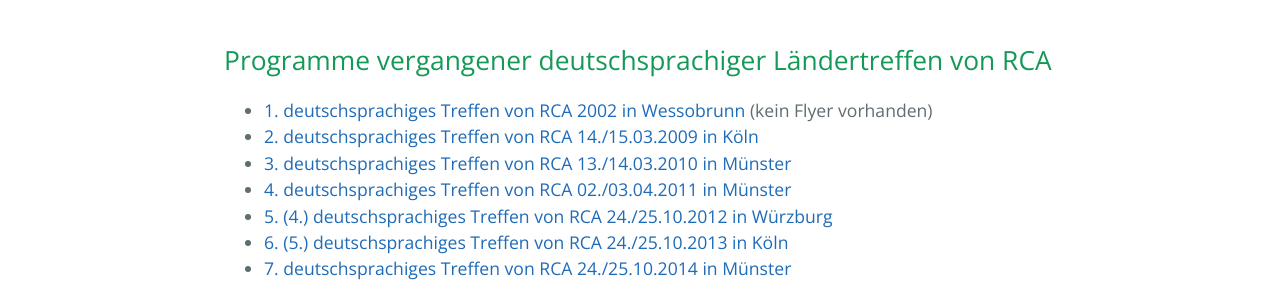
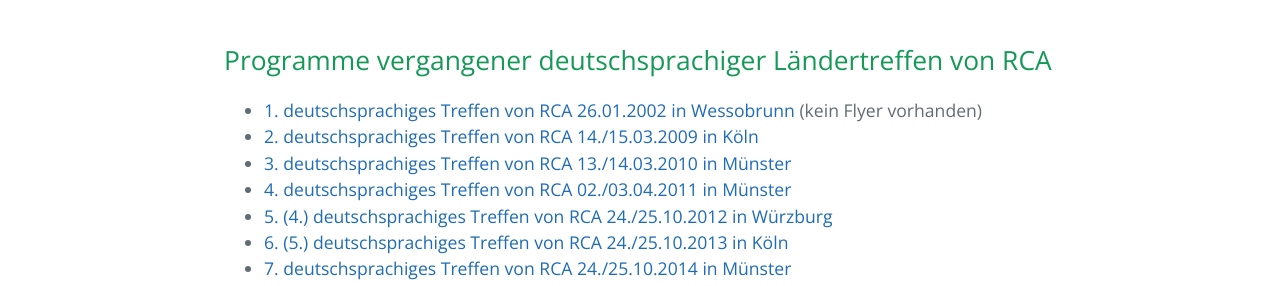
Before and after one commit to rcadeutschland/rcadeutschland.github.io, a Jekyll site: the page built from Archiv.md, in a window 1280 px wide. Shown: the part 416-702 px from the top of the page. Built offline with Jekyll 4.4.1, drawn with Linux system fonts in a browser that asks for light colours; nearby versions of some CDN libraries.

Commit message:
Update Archiv.md

```diff
--- a/Archiv.md
+++ b/Archiv.md
@@ -6,7 +6,7 @@
 
 ## Programme vergangener deutschsprachiger Ländertreffen von RCA
 
-- [1. deutschsprachiges Treffen von RCA 2002 in Wessobrunn](http://www.recovering-couples.de/Archiv) (kein Flyer vorhanden)
+- [1. deutschsprachiges Treffen von RCA 26.01.2002 in Wessobrunn](http://www.recovering-couples.de/Archiv) (kein Flyer vorhanden)
 - [2. deutschsprachiges Treffen von RCA 14./15.03.2009 in Köln](http://www.recovering-couples.de/files/RCATreffen2009.pdf)
 - [3. deutschsprachiges Treffen von RCA 13./14.03.2010 in Münster](http://www.recovering-couples.de/files/RCATreffen2010.pdf)
 - [4. deutschsprachiges Treffen von RCA 02./03.04.2011 in Münster](http://www.recovering-couples.de/files/RCATreffen2011.pdf)
```
